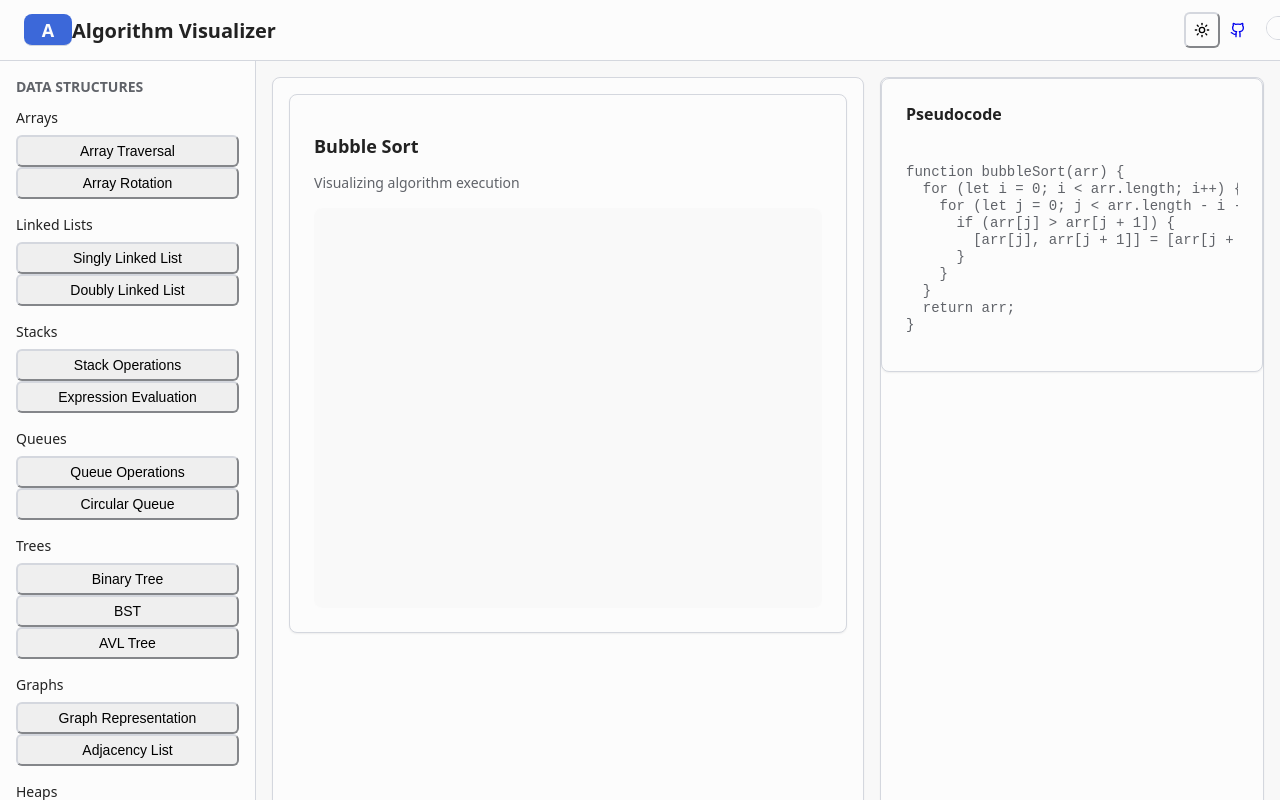
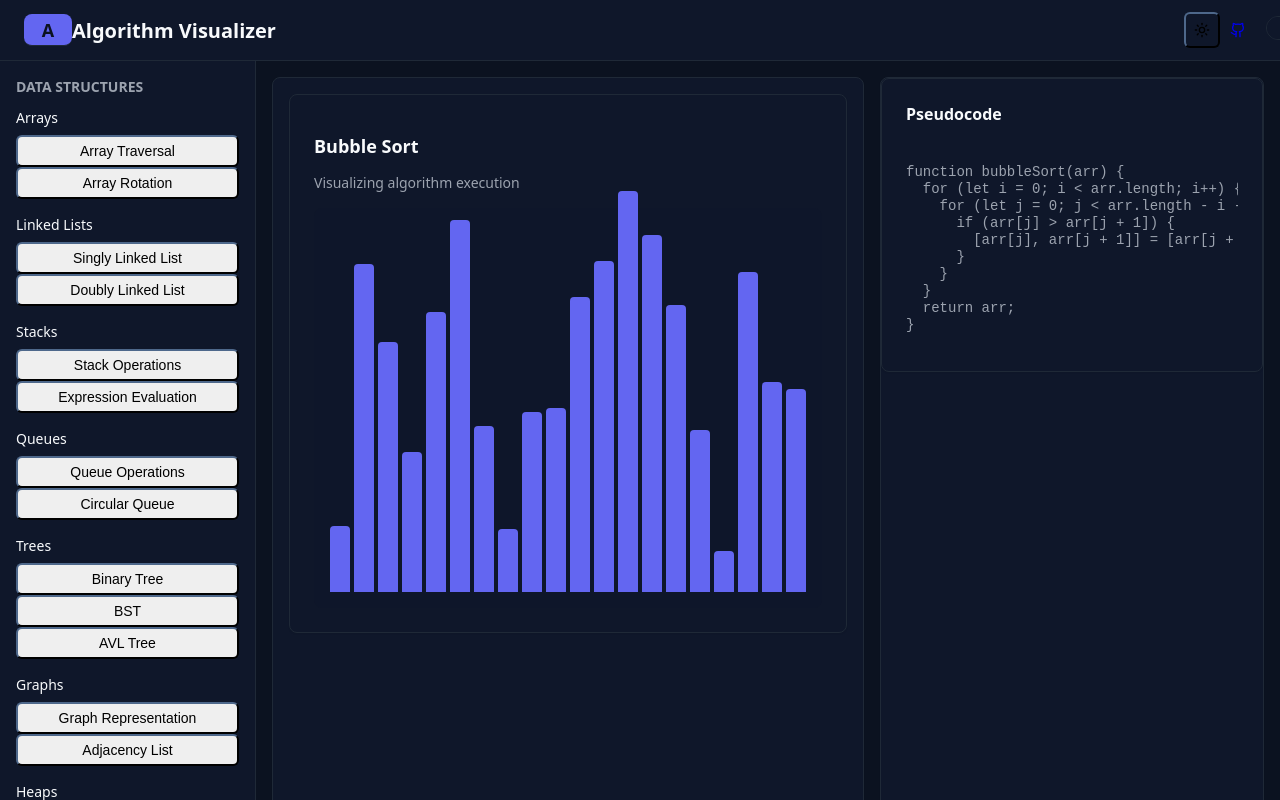
Before and after one commit to MananKakkar1/Algorithm-Visualizer, a React app in the folder application/: page / in a window 1280 px wide. Shown: the top 800 px of the page. Built offline with nearby package versions, Linux system fonts and the light colour scheme; the HTML template or start-up script is replaced by a standard one.

Commit message:
saving more prgress

```diff
--- a/application/src/App.jsx
+++ b/application/src/App.jsx
@@ -1,6 +1,6 @@
 "use client";
 
-import { useState } from "react";
+import { useState, useEffect } from "react";
 import Navbar from "./components/navbar";
 import Sidebar from "./components/sidebar";
 import VisualizationArea from "./components/visualization-area";
@@ -14,11 +14,21 @@ export default function App() {
   const [selectedAlgorithm, setSelectedAlgorithm] = useState("Bubble Sort");
   const [isPlaying, setIsPlaying] = useState(false);
   const [speed, setSpeed] = useState(50);
+  const [stepTick, setStepTick] = useState(0);
+  const [resetTick, setResetTick] = useState(0);
 
   const toggleTheme = () => {
-    setTheme(theme === "dark" ? "light" : "dark");
-    document.documentElement.classList.toggle("dark");
+    setTheme((t) => (t === "dark" ? "light" : "dark"));
   };
+
+  // Sync theme to documentElement so CSS variables in `.dark {}` apply globally
+  useEffect(() => {
+    if (theme === "dark") {
+      document.documentElement.classList.add("dark");
+    } else {
+      document.documentElement.classList.remove("dark");
+    }
+  }, [theme]);
 
   return (
     <div className={`${theme === "dark" ? "dark" : ""}`}>
@@ -46,6 +56,8 @@ export default function App() {
                     algorithm={selectedAlgorithm}
                     isPlaying={isPlaying}
                     speed={speed}
+                    stepTick={stepTick}
+                    resetTick={resetTick}
                   />
                 </div>
 
@@ -53,8 +65,11 @@ export default function App() {
                   <ControlPanel
                     isPlaying={isPlaying}
                     onPlayPause={() => setIsPlaying(!isPlaying)}
-                    onStep={() => {}}
-                    onReset={() => setIsPlaying(false)}
+                    onStep={() => setStepTick((s) => s + 1)}
+                    onReset={() => {
+                      setIsPlaying(false);
+                      setResetTick((r) => r + 1);
+                    }}
                     speed={speed}
                     onSpeedChange={setSpeed}
                   />
--- a/application/src/components/visualization-area.jsx
+++ b/application/src/components/visualization-area.jsx
@@ -1,41 +1,144 @@
 "use client";
 
 import { Card } from "./ui/card";
-import { useEffect, useState } from "react";
+import { useEffect, useMemo, useRef, useState } from "react";
 
-export default function VisualizationArea({ algorithm, isPlaying, speed }) {
+// Generate bubble sort swap steps: returns array of {i,j, swapped}
+function generateBubbleSteps(arr) {
+  const a = arr.slice();
+  const steps = [];
+  const n = a.length;
+  for (let i = 0; i < n; i++) {
+    for (let j = 0; j < n - i - 1; j++) {
+      steps.push({ i: j, j: j + 1, compare: true, swapped: false });
+      if (a[j] > a[j + 1]) {
+        // swap
+        const tmp = a[j];
+        a[j] = a[j + 1];
+        a[j + 1] = tmp;
+        steps.push({ i: j, j: j + 1, compare: false, swapped: true });
+      }
+    }
+  }
+  return steps;
+}
+
+function generateQuickSteps(arr) {
+  const a = arr.slice();
+  const steps = [];
+
+  function swap(i, j) {
+    const tmp = a[i];
+    a[i] = a[j];
+    a[j] = tmp;
+  }
+
+  function partition(l, r) {
+    const pivot = a[r];
+    let i = l;
+    for (let j = l; j < r; j++) {
+      steps.push({ i: j, j: r, compare: true, swapped: false });
+      if (a[j] < pivot) {
+        steps.push({ i: i, j: j, compare: false, swapped: true });
+        swap(i, j);
+        i++;
+      }
+    }
+    steps.push({ i: i, j: r, compare: false, swapped: true });
+    swap(i, r);
+    return i;
+  }
+
+  function quick(l, r) {
+    if (l >= r) return;
+    const p = partition(l, r);
+    quick(l, p - 1);
+    quick(p + 1, r);
+  }
+
+  quick(0, a.length - 1);
+  return steps;
+}
+
+export default function VisualizationArea({
+  algorithm,
+  isPlaying,
+  speed,
+  stepTick = 0,
+  resetTick = 0,
+}) {
   const [array, setArray] = useState([]);
-  const [comparing, setComparing] = useState([]);
+  const [active, setActive] = useState([]); // indices being compared/highlighted
+  const [stepIndex, setStepIndex] = useState(0);
 
+  // initial array (only on reset)
   useEffect(() => {
-    // Generate random array for visualization
-    const newArray = Array.from(
-      { length: 20 },
-      () => Math.floor(Math.random() * 100) + 10
+    const newArray = Array.from({ length: 20 }, () =>
+      Math.floor(Math.random() * 100) + 10
     );
     setArray(newArray);
+    setStepIndex(0);
+    setActive([]);
+  }, [resetTick]);
+
+  // when algorithm changes, reset the step index and active highlights but keep the same array
+  useEffect(() => {
+    setStepIndex(0);
+    setActive([]);
   }, [algorithm]);
 
+  // steps are memoized for current array snapshot and selected algorithm
+  const steps = useMemo(() => {
+    if ((algorithm || "").toLowerCase().includes("quick")) {
+      return generateQuickSteps(array);
+    }
+    // default to bubble sort
+    return generateBubbleSteps(array);
+  }, [array, algorithm]);
+
+  // advance a single step (play or manual step)
+  const doStep = () => {
+    if (stepIndex >= steps.length) return;
+    const s = steps[stepIndex];
+    if (s.compare) {
+      setActive([s.i, s.j]);
+    } else if (s.swapped) {
+      setArray((prev) => {
+        const copy = prev.slice();
+        const tmp = copy[s.i];
+        copy[s.i] = copy[s.j];
+        copy[s.j] = tmp;
+        return copy;
+      });
+      setActive([s.i, s.j]);
+    }
+    setStepIndex((idx) => idx + 1);
+  };
+
+  // handle manual stepTick prop (increments when user clicks step)
+  const lastStepTick = useRef(stepTick);
   useEffect(() => {
-    if (isPlaying) {
-      const interval = setInterval(() => {
-        // Simulate comparison animation
-        const idx1 = Math.floor(Math.random() * array.length);
-        const idx2 = Math.floor(Math.random() * array.length);
-        setComparing([idx1, idx2]);
-      }, 1000 - speed * 10);
+    if (stepTick !== lastStepTick.current) {
+      lastStepTick.current = stepTick;
+      doStep();
+    }
+  }, [stepTick]);
 
-      return () => clearInterval(interval);
-    }
-  }, [isPlaying, speed, array.length]);
+  // autoplay when isPlaying; interval depends on speed
+  useEffect(() => {
+    if (!isPlaying) return undefined;
+    const intervalMs = Math.max(50, 1000 - speed * 10);
+    const id = setInterval(() => {
+      doStep();
+    }, intervalMs);
+    return () => clearInterval(id);
+  }, [isPlaying, speed, stepIndex, steps.length]);
 
   return (
     <Card className="flex-1 p-6 card">
       <div className="mb-4">
         <h2 className="text-lg font-semibold">{algorithm}</h2>
-        <p className="text-sm text-muted-foreground">
-          Visualizing algorithm execution
-        </p>
+        <p className="text-sm text-muted-foreground">Visualizing algorithm execution</p>
       </div>
 
       <div className="visualization-bars">
@@ -45,9 +148,7 @@ export default function VisualizationArea({ algorithm, isPlaying, speed }) {
             className="visual-bar"
             style={{
               height: `${value}%`,
-              backgroundColor: comparing.includes(idx)
-                ? "hsl(var(--destructive))"
-                : "hsl(var(--primary))",
+              backgroundColor: active.includes(idx) ? "var(--destructive)" : "var(--primary)",
             }}
           />
         ))}
--- a/application/src/index.css
+++ b/application/src/index.css
@@ -1,72 +1,82 @@
 :root {
-  --background: oklch(0.98 0 0);
-  --foreground: oklch(0.25 0 0);
-  --card: oklch(0.99 0 0);
-  --card-foreground: oklch(0.25 0 0);
-  --popover: oklch(0.99 0 0);
-  --popover-foreground: oklch(0.25 0 0);
-  --primary: oklch(0.55 0.18 265);
-  --primary-foreground: oklch(0.99 0 0);
-  --secondary: oklch(0.92 0.01 265);
-  --secondary-foreground: oklch(0.25 0 0);
-  --muted: oklch(0.95 0.005 265);
-  --muted-foreground: oklch(0.5 0.01 265);
-  --accent: oklch(0.65 0.2 220);
-  --accent-foreground: oklch(0.99 0 0);
-  --destructive: oklch(0.577 0.245 27.325);
-  --destructive-foreground: oklch(0.99 0 0);
-  --border: oklch(0.88 0.01 265);
-  --input: oklch(0.88 0.01 265);
-  --ring: oklch(0.55 0.18 265);
-  --chart-1: oklch(0.55 0.18 265);
-  --chart-2: oklch(0.65 0.2 220);
-  --chart-3: oklch(0.6 0.15 180);
-  --chart-4: oklch(0.7 0.18 140);
-  --chart-5: oklch(0.65 0.22 40);
+  /* Light theme palette (hex fallbacks for broad browser support) */
+  --background: #ffffff;
+  --foreground: #111827; /* slate-900 */
+  --card: #ffffff;
+  --card-foreground: #111827;
+  --popover: #ffffff;
+  --popover-foreground: #111827;
+  --primary: #6366f1; /* indigo-500 */
+  --primary-foreground: #ffffff;
+  --secondary: #e6e7ff;
+  --secondary-foreground: #111827;
+  --muted: #f3f4f6;
+  --muted-foreground: #6b7280;
+  --accent: #7c3aed;
+  --accent-foreground: #ffffff;
+  --destructive: #ef4444;
+  --destructive-foreground: #ffffff;
+  --border: #e5e7eb;
+  --input: #e5e7eb;
+  --ring: #6366f1;
+  --chart-1: #6366f1;
+  --chart-2: #7c3aed;
+  --chart-3: #06b6d4;
+  --chart-4: #f59e0b;
+  --chart-5: #f97316;
   --radius: 0.5rem;
-  --sidebar: oklch(0.16 0.01 265);
-  --sidebar-foreground: oklch(0.88 0.01 265);
-  --sidebar-primary: oklch(0.55 0.18 265);
-  --sidebar-primary-foreground: oklch(0.99 0 0);
-  --sidebar-accent: oklch(0.22 0.01 265);
-  --sidebar-accent-foreground: oklch(0.88 0.01 265);
-  --sidebar-border: oklch(0.22 0.01 265);
-  --sidebar-ring: oklch(0.55 0.18 265);
+  --sidebar: #0f172a;
+  --sidebar-foreground: #f8fafc;
+  --sidebar-primary: #6366f1;
+  --sidebar-primary-foreground: #ffffff;
+  --sidebar-accent: #0b1220;
+  --sidebar-accent-foreground: #f8fafc;
+  --sidebar-border: #1f2937;
+  --sidebar-ring: #6366f1;
+  /* translucent fallbacks */
+  --color-background-50: rgba(255, 255, 255, 0.5);
+  --color-primary-20: rgba(99, 102, 241, 0.2);
+  --color-ring-35: rgba(99, 102, 241, 0.35);
 }
 
 .dark {
-  --background: oklch(0.12 0.01 265);
-  --foreground: oklch(0.92 0.01 265);
-  --card: oklch(0.15 0.01 265);
-  --card-foreground: oklch(0.92 0.01 265);
-  --popover: oklch(0.15 0.01 265);
-  --popover-foreground: oklch(0.92 0.01 265);
-  --primary: oklch(0.65 0.2 265);
-  --primary-foreground: oklch(0.12 0.01 265);
-  --secondary: oklch(0.2 0.01 265);
-  --secondary-foreground: oklch(0.92 0.01 265);
-  --muted: oklch(0.18 0.01 265);
-  --muted-foreground: oklch(0.6 0.01 265);
-  --accent: oklch(0.55 0.18 220);
-  --accent-foreground: oklch(0.99 0 0);
-  --destructive: oklch(0.5 0.2 27);
-  --destructive-foreground: oklch(0.99 0 0);
-  --border: oklch(0.22 0.01 265);
-  --input: oklch(0.22 0.01 265);
-  --ring: oklch(0.65 0.2 265);
-  --chart-1: oklch(0.65 0.2 265);
-  --chart-2: oklch(0.6 0.18 220);
-  --chart-3: oklch(0.65 0.15 180);
-  --chart-4: oklch(0.7 0.18 140);
-  --chart-5: oklch(0.7 0.22 40);
-  --sidebar: oklch(0.16 0.01 265);
-  --sidebar-foreground: oklch(0.88 0.01 265);
-  --sidebar-primary: oklch(0.65 0.2 265);
-  --sidebar-primary-foreground: oklch(0.12 0.01 265);
-  --sidebar-accent: oklch(0.22 0.01 265);
-  --sidebar-accent-foreground: oklch(0.88 0.01 265);
-  --sidebar-border: oklch(0.22 0.01 265);
-  --sidebar-ring: oklch(0.65 0.2 265);
+  /* Dark theme palette (hex-based) */
+  --background: #0b1220; /* near black slate */
+  --foreground: #f8fafc;
+  --card: #0f172a;
+  --card-foreground: #f8fafc;
+  --popover: #0f172a;
+  --popover-foreground: #f8fafc;
+  --primary: #6366f1;
+  --primary-foreground: #0b1220;
+  --secondary: #1f2937;
+  --secondary-foreground: #f8fafc;
+  --muted: #111827;
+  --muted-foreground: #9ca3af;
+  --accent: #7c3aed;
+  --accent-foreground: #ffffff;
+  --destructive: #ef4444;
+  --destructive-foreground: #ffffff;
+  --border: #1f2937;
+  --input: #1f2937;
+  --ring: #6366f1;
+  --chart-1: #6366f1;
+  --chart-2: #7c3aed;
+  --chart-3: #06b6d4;
+  --chart-4: #f59e0b;
+  --chart-5: #f97316;
+  --sidebar: #0b1220;
+  --sidebar-foreground: #f8fafc;
+  --sidebar-primary: #6366f1;
+  --sidebar-primary-foreground: #0b1220;
+  --sidebar-accent: #071027;
+  --sidebar-accent-foreground: #f8fafc;
+  --sidebar-border: #1f2937;
+  --sidebar-ring: #6366f1;
+  /* translucent fallbacks for dark */
+  --color-background-50: rgba(15, 23, 42, 0.5);
+  --color-primary-20: rgba(99, 102, 241, 0.2);
+  --color-ring-35: rgba(99, 102, 241, 0.35);
 }
 
 :root {
@@ -112,7 +122,7 @@
 * {
   box-sizing: border-box;
   border-color: var(--color-border);
-  outline-color: color-mix(in oklab, var(--color-ring) 50%, transparent);
+  outline-color: var(--color-ring-35);
 }
 
 html,
@@ -200,17 +210,13 @@ body {
   background-color: var(--color-background);
 }
 .bg-background\/50 {
-  background-color: color-mix(
-    in oklab,
-    var(--color-background) 50%,
-    transparent
-  );
+  background-color: var(--color-background-50);
 }
 .bg-primary {
   background-color: var(--color-primary);
 }
 .bg-primary\/20 {
-  background-color: color-mix(in oklab, var(--color-primary) 20%, transparent);
+  background-color: var(--color-primary-20);
 }
 .text-foreground {
   color: var(--color-foreground);
@@ -474,7 +480,7 @@ body {
   width: 100%;
   resize: none;
   border-radius: 6px;
-  background: color-mix(in oklab, var(--color-background) 50%, transparent);
+  background: var(--color-background-50);
   padding: 0.75rem;
   font-family: ui-monospace, monospace;
   font-size: 0.875rem;
@@ -482,7 +488,7 @@ body {
 }
 .code-textarea:focus {
   outline: none;
-  box-shadow: 0 0 0 2px color-mix(in oklab, var(--color-ring) 35%, transparent);
+  box-shadow: 0 0 0 2px var(--color-ring-35);
 }
 
 .visualization-area {
@@ -493,7 +499,7 @@ body {
   align-items: end;
   justify-content: center;
   gap: 0.25rem;
-  background: color-mix(in oklab, var(--color-background) 50%, transparent);
+  background: var(--color-background-50);
   padding: 1rem;
   border-radius: 0.5rem;
   height: 400px;
@@ -538,7 +544,7 @@ body {
   width: 100%;
   overflow: hidden;
   border-radius: 9999px;
-  background: color-mix(in oklab, var(--color-primary) 20%, transparent);
+  background: var(--color-primary-20);
 }
 .slider__range {
   position: absolute;
@@ -549,7 +555,7 @@ body {
   height: 16px;
   width: 16px;
   border-radius: 9999px;
-  border: 1px solid color-mix(in oklab, var(--color-primary) 50%, transparent);
+  border: 1px solid var(--color-primary-20);
   background: var(--color-background);
   box-shadow: 0 1px 2px rgba(0, 0, 0, 0.06);
 }
```
